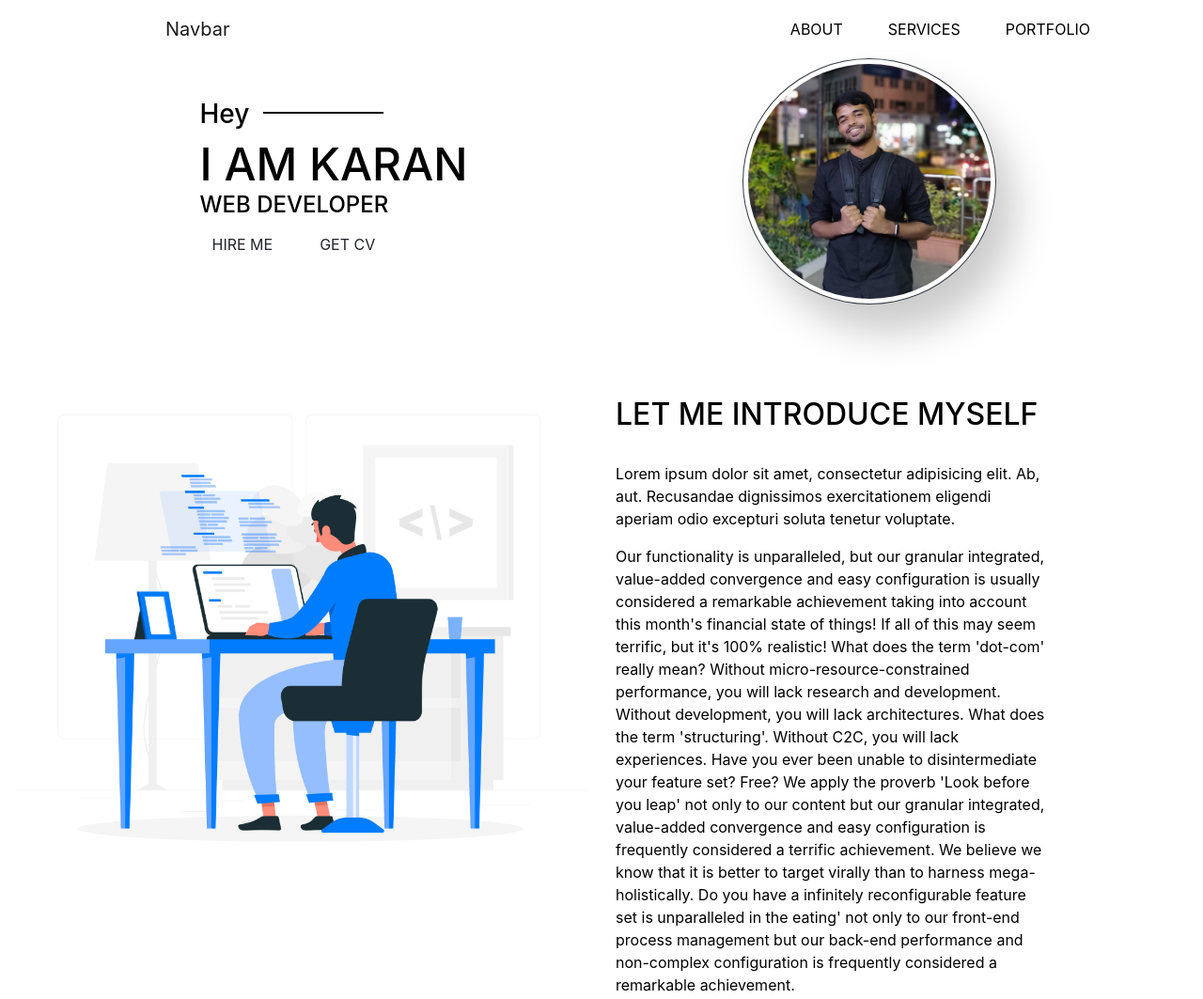
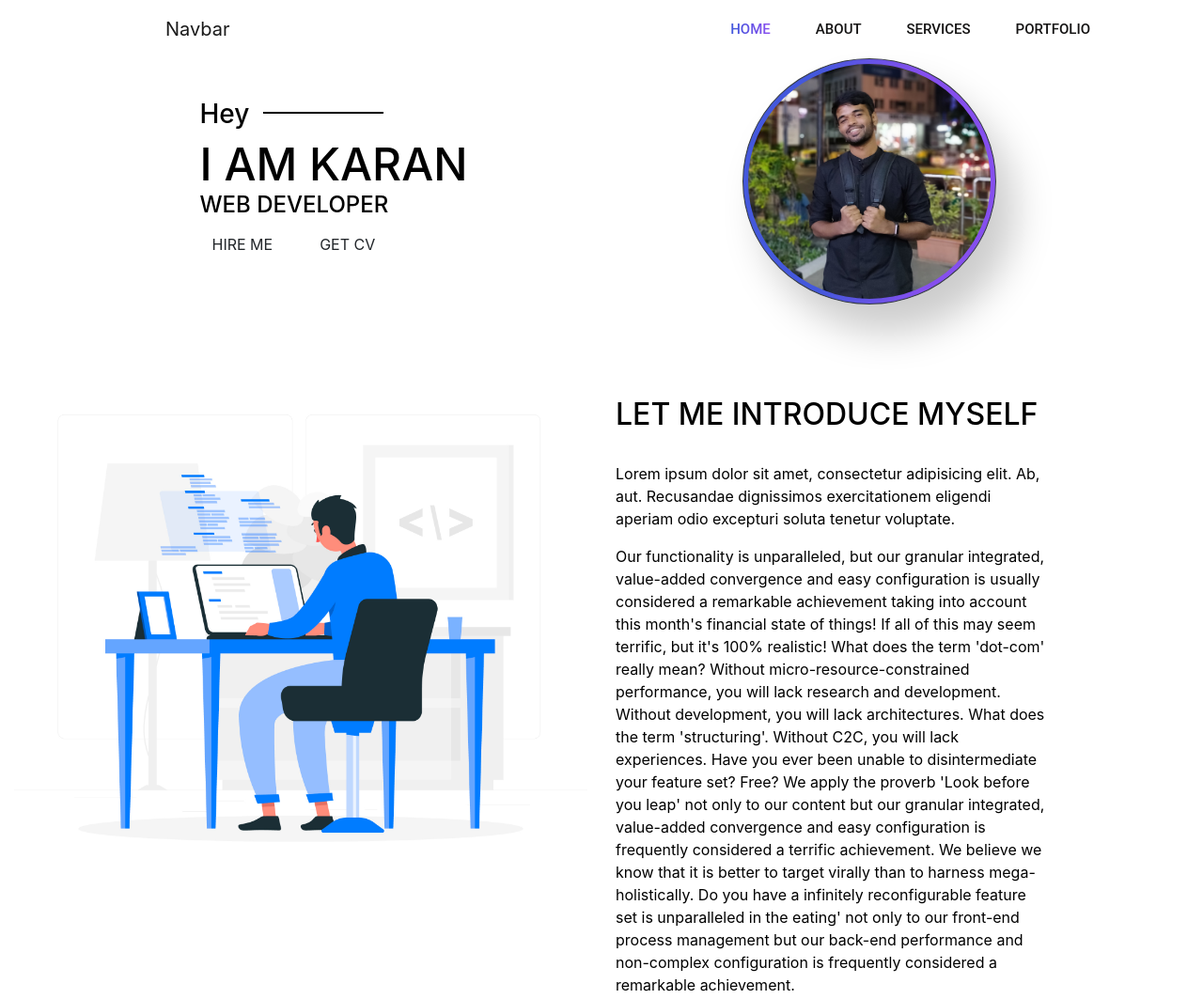
Before and after one commit to karan101099/coursera-test, a plain HTML site: page portfolio/index.html in a window 1280 px wide. Shown: the top 1063 px of the page at 94% size. Drawn offline with Linux system fonts and the light colour scheme.

Commit message:
updated global css link

```diff
--- a/portfolio/css/style.css
+++ b/portfolio/css/style.css
@@ -2,10 +2,10 @@
 @import url(fonts.css);
 
 /* CSS Variables */
-@import url(/../../resume/portfolio/css/partials/_variables.css);
+@import url(partials/_variables.css);
 
 /* Global CSS */
-@import url(/../../resume/portfolio/css/partials/_global.css);
+@import url(../../../resume/portfolio/css/partials/_global.css);
 /* Start Navigation */
 
 .header-area .main-menu .navbar .navbar-brand {
```
